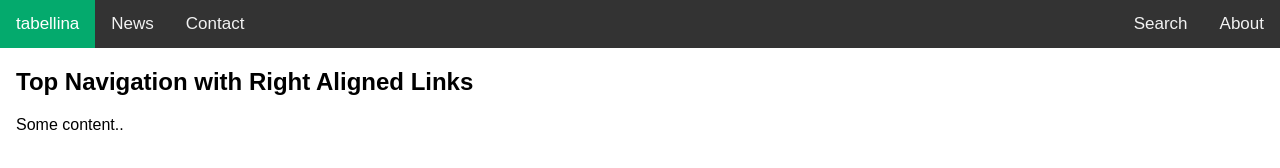
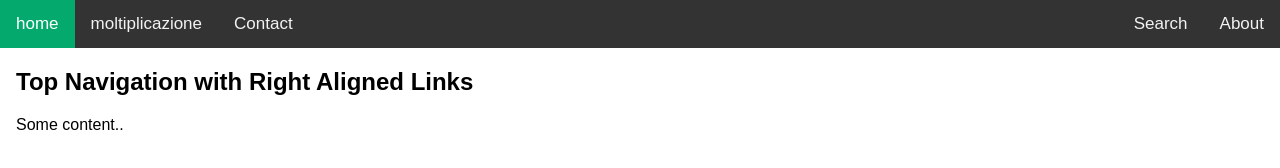
Before and after one commit to christianazi/tpsit, a plain HTML site: page main.htm in a window 1280 px wide. Drawn offline with Linux system fonts and the light colour scheme.

Commit message:
Update main.htm

```diff
--- a/main.htm
+++ b/main.htm
@@ -40,8 +40,8 @@ body {
 <body>
 
 <div class="topnav">
-  <a class="active" href="moltiplicazione.html">tabellina</a>
-  <a href="#news">News</a>
+  <a class="active" href="#home">home</a>
+  <a href="moltiplicazione.html">moltiplicazione</a>
   <a href="#contact">Contact</a>
   <div class="topnav-right">
     <a href="#search">Search</a>
```
